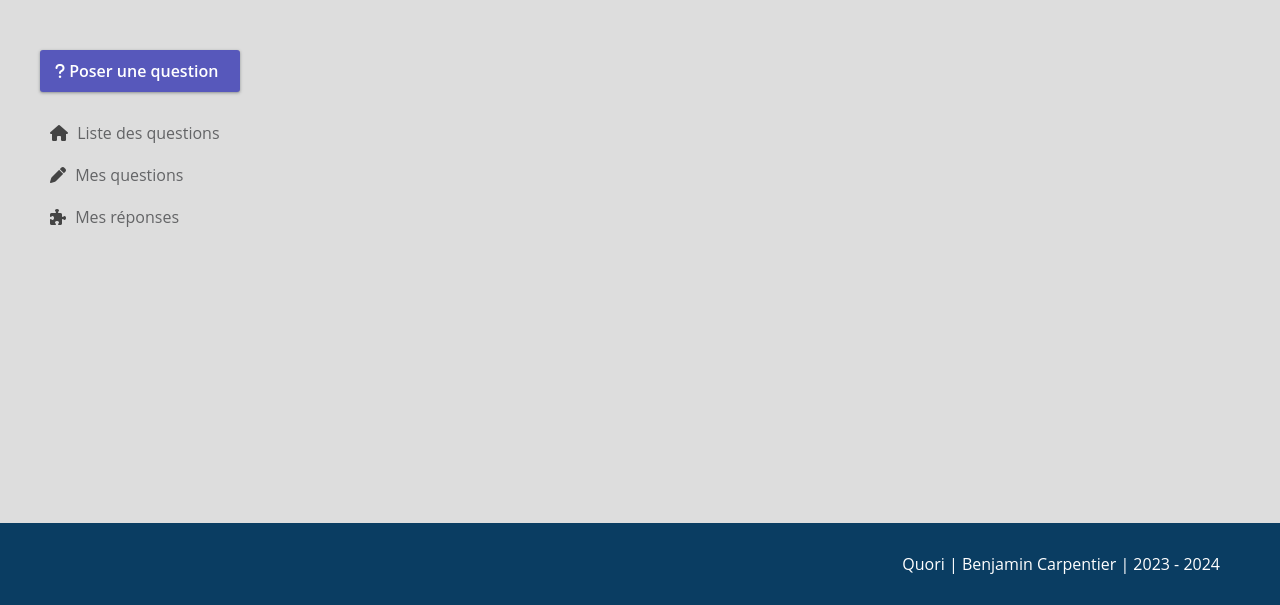
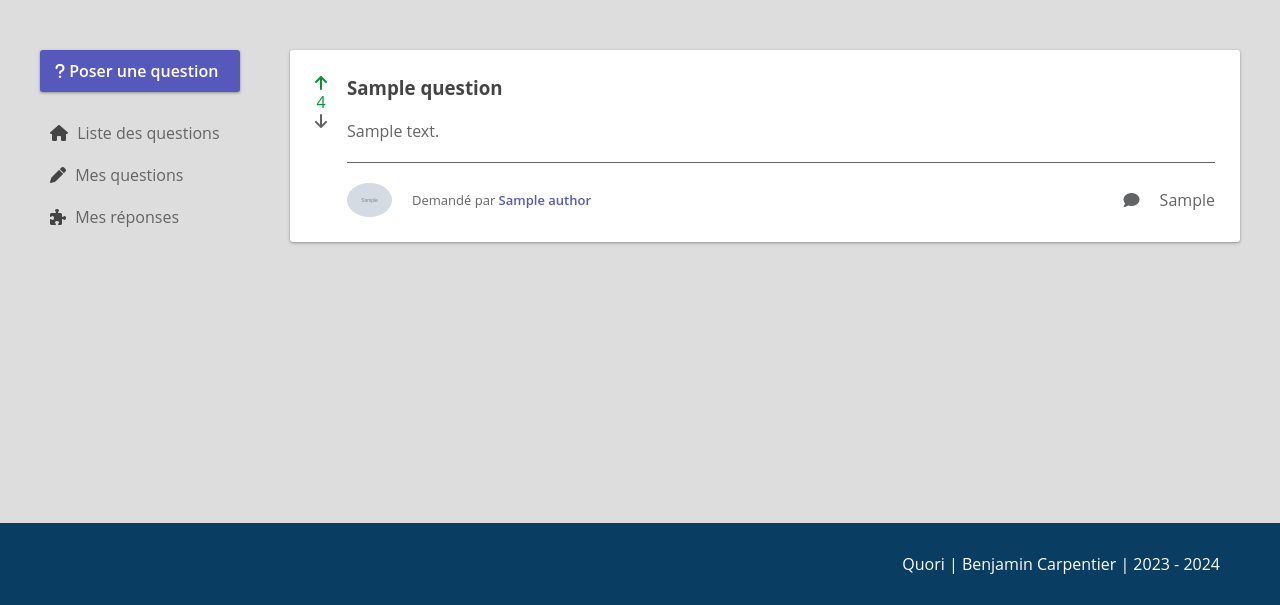
Before and after one commit to Benjcarp/quori, a Symfony app: template templates/home/index.html.twig in a window 1280 px wide. Shown: the part 195-800 px from the top of the page. Run offline with Twig, Linux system fonts and the light colour scheme; the template is opened without the code that fills it: most values are stand-ins (such as "Sample title", 1, 10 or a date in 2020); grey boxes marked "Sample" are stand-in pictures; some libraries are stand-ins or nearby versions.

Commit message:
feat: liste des questions dans la page d'acceuil

```diff
--- a/public/css/style.css
+++ b/public/css/style.css
@@ -48,6 +48,12 @@ a {
 ul {
     list-style: none;
 }
+
+small {
+    font-size: small;
+    font-family: var(--font-family);
+}
+
 /* Flex */
 .d-flex {
     display: flex;
@@ -135,6 +141,10 @@ ul {
     padding: 20px 0;
 }
 
+.pb-20 {
+    padding-bottom: 20px;
+}
+
 .py-50 {
     padding: 50px 0;
 }
@@ -173,6 +183,25 @@ ul {
     border-radius: var(--border-radius);
     background-color: white;
     box-shadow: var(--box-shadow);
+}
+
+.avatar-small {
+    width: 45px;
+    border-radius: 50%;
+}
+
+.clickable {
+    color: var(--primary);
+    font-weight: var(--font-weight-semi-bold);
+    cursor: pointer;
+}
+
+.rating-up {
+    color: var(--success);
+}
+
+.rating-down {
+    color: var(--warning);
 }
 
 /* GENERAL */
@@ -273,3 +302,8 @@ footer {
     font-weight: bold;
     color: var(--primary);
 }
+
+/* QUESTION */
+.question-content {
+    border-bottom: 1px solid var(--gray);
+}
--- a/src/Controller/QuestionController.php
+++ b/src/Controller/QuestionController.php
@@ -11,14 +11,12 @@ use Symfony\Component\Routing\Annotation\Route;
 class QuestionController extends AbstractController
 {
     #[Route('/question/ask', name: 'ask_question')]
-    public function index(Request $request): Response
+    public function ask(Request $request): Response
     {
         $formQuestion = $this->createForm(QuestionType::class);
         $formQuestion->handleRequest($request);
 
-        if($formQuestion->isSubmitted() && $formQuestion->isValid()) {
-            dump($formQuestion->getData());
-        }
+        if($formQuestion->isSubmitted() && $formQuestion->isValid()) {}
 
         return $this->render('question/index.html.twig', ['form' => $formQuestion->createView()]);
     }
--- a/templates/home/index.html.twig
+++ b/templates/home/index.html.twig
@@ -3,5 +3,35 @@
 {% block title %}Quori - Questions/Reponses{% endblock %}
 
 {% block body %}
-
+    <ul>
+        {% for question in questions %}
+            <li class="block d-flex flex-row mb-20">
+                <div class="d-flex flex-column mr-20 align-items-center">
+                    <i class="fa-solid fa-arrow-up {{question.rating > 0 ? 'rating-up' : ''}}"></i>
+                    <p {% if question.rating > 0  %}
+                        class="rating-up"
+                    {% elseif question.rating < 0 %}
+                        class="rating-down"
+                    {% endif %}>{{ question.rating }}</p>
+                    <i class="fa-solid fa-arrow-down {{question.rating < 0 ? 'rating-down' : ''}}"></i>
+                </div>
+                <div class="flex-fill d-flex flex-column">
+                    <div class="mb-20 question-content pb-20">
+                        <h3 class="mb-20">{{ question.title }}</h3>
+                        <p>{{question.content}}</p>
+                    </div>
+                    <div class="d-flex flex-row justify-content-between">
+                        <div class="d-flex flex-row align-items-center">
+                            <img src="{{question.author.avatar}}" alt="" class="avatar-small question-avatar mr-20">
+                            <small>Demandé par <span class="clickable">{{question.author.name}}</span></small>
+                        </div>
+                        <div class="d-flex flex-row align-items-center">
+                            <i class="fa-solid fa-comment mr-20"></i>
+                            <p>{{question.nbResponse}}</p>
+                        </div>
+                    </div>
+                </div>
+            </li>
+        {% endfor %}
+    </ul>
 {% endblock %}
```
Also changed, not shown: src/Controller/HomeController.php (+24 -1 lines), templates/partials/_header.html.twig (line endings or trailing spaces).
